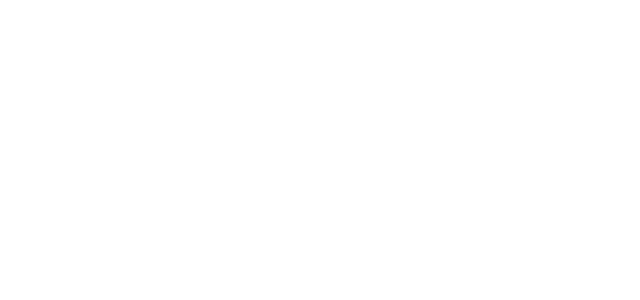
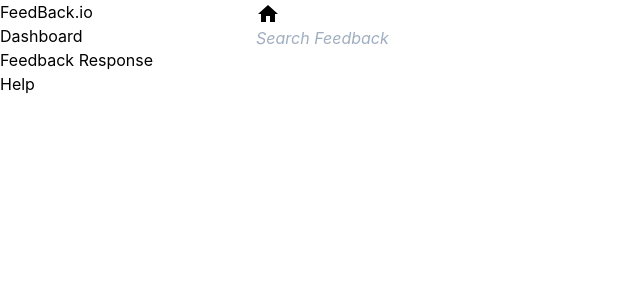
Before and after one commit to WonderfulOlanrewaju/feedback-nlp-frontend, a React (Create React App) app: page /admin in a window 1280 px wide. Shown: the top 300 px of the page, without its empty margins (0-640 px from the left). Built offline with nearby package versions, Linux system fonts and the light colour scheme.

Commit message:
add admin route

```diff
--- a/package.json
+++ b/package.json
@@ -4,6 +4,7 @@
   "private": true,
   "dependencies": {
     "@material-ui/core": "^4.8.3",
+    "@material-ui/icons": "^4.5.1",
     "@testing-library/jest-dom": "^4.2.4",
     "@testing-library/react": "^9.3.2",
     "@testing-library/user-event": "^7.1.2",
--- a/src/App.js
+++ b/src/App.js
@@ -4,6 +4,7 @@
 import {Auth} from './components/Auth';
 import {BrowserRouter as Router, Switch, Route} from 'react-router-dom';
 import {SignUp} from './components/SignUp';
+import {Admin} from './components/Admin';
 
 
 function App() {
@@ -20,6 +21,9 @@
           <Route exact path='/newauth'>
            <SignUp/>
           </Route>
+          <Route exact path='/admin'>
+           <Admin/>
+          </Route>
         </Switch>
       </Router>
     </div>
--- a/src/components/Admin.js
+++ b/src/components/Admin.js
@@ -1,9 +1,8 @@
 import React from 'react';
-import Welcome from '../auth-welcome.svg';
 import {Field, Form, Formik} from 'formik';
-import * as Yup from "yup";
 import styled from 'styled-components';
 import {Link} from 'react-router-dom';
+import HomeIcon from '@material-ui/icons/Home';
 
 const Err = styled.div`
     text-align : left;
@@ -15,15 +14,19 @@
     return (
         <div className='flex h-screen'>
             <div className='w-1/5'>
+                <Link to='/'>FeedBack.io</Link>
                 <div>Dashboard</div>
                 <div>Feedback Response</div>
                 <div>Help</div>
             </div>
             <div className='w-4/5'>
-                <input type='search' placeholder='Search Feedback' />
-
+                <HomeIcon/>
+                <Formik>
+                    <Form>
+                        <Field type='search' placeholder='Search Feedback' />
+                    </Form>
+                </Formik>
             </div>
-
         </div>
     )
 }
```
Also changed, not shown: 1 other file (tests, documents, lock files or other folders).
